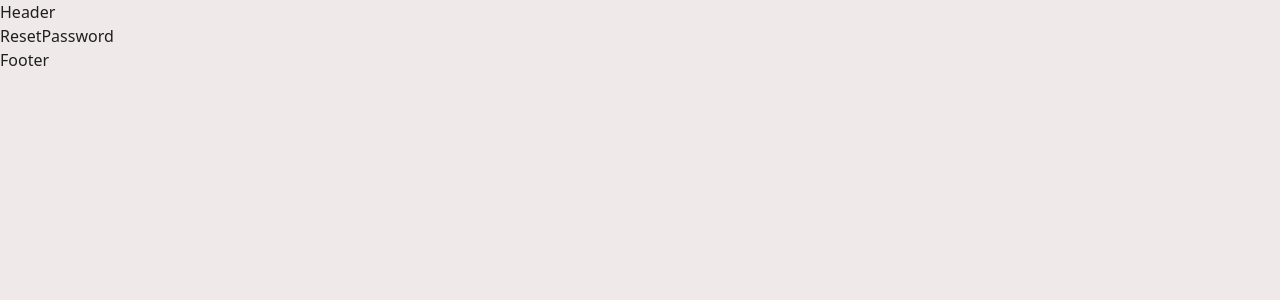
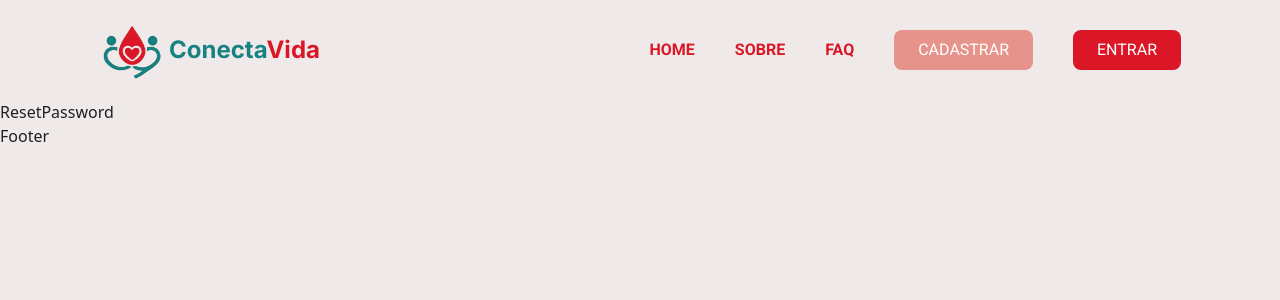
Before and after one commit to flaviare1s/maisprati-hub, a React (Vite) app: page /reset-password in a window 1280 px wide. Shown: the top 300 px of the page. Built offline with nearby package versions, Linux system fonts and the light colour scheme.

Commit message:
feat: header

```diff
--- a/index.html
+++ b/index.html
@@ -7,7 +7,7 @@
     <link rel="preconnect" href="https://fonts.googleapis.com">
     <link rel="preconnect" href="https://fonts.gstatic.com" crossorigin>
     <link
-      href="https://fonts.googleapis.com/css2?family=Open+Sans:ital,wght@0,300..800;1,300..800&family=Roboto:ital,wght@0,100..900;1,100..900&display=swap"
+      href="https://fonts.googleapis.com/css2?family=Inter:ital,opsz,wght@0,14..32,100..900;1,14..32,100..900&family=Open+Sans:ital,wght@0,300..800;1,300..800&family=Roboto:ital,wght@0,100..900;1,100..900&display=swap"
       rel="stylesheet">
     <title>ConectaVida</title>
   </head>
--- a/src/components/Header.jsx
+++ b/src/components/Header.jsx
@@ -1,5 +1,23 @@
+import { Link } from 'react-router-dom'
+import logo from '../assets/images/logo_conectavida.png'
+import { MenuDesktop } from './MenuDesktop'
+import { MenuMobile } from './MenuMobile'
+
 export const Header = () => {
   return (
-    <div>Header</div>
+    <header className='h-[100px] flex items-center justify-between px-[35px] lg:w-[90%] m-auto'>
+      <Link to='/' className='flex items-center'>
+        <div className='w-[70px]'>
+          <img className='w-full' src={logo} alt="Logo" />
+        </div>
+        <h1 className='font-inter text-2xl font-bold text-blue-logo hidden md:block'>Conecta<span className='text-red-logo'>Vida</span></h1>
+      </Link>
+      <div className='hidden md:block'>
+        <MenuDesktop />
+      </div>
+      <div className='block md:hidden'>
+        <MenuMobile />
+      </div>
+    </header>
   )
 }
--- a/src/components/MenuDesktop.jsx
+++ b/src/components/MenuDesktop.jsx
@@ -1,5 +1,13 @@
+import { Link } from "react-router-dom"
+
 export const MenuDesktop = () => {
   return (
-    <div>MenuDesktop</div>
+    <nav className="flex items-center gap-6 lg:gap-10 font-roboto">
+      <Link to='/' className='uppercase font-lg text-red-logo font-bold hover:text-red-secondary link-nav'>Home</Link>
+      <Link to='/about' className='uppercase font-lg text-red-logo font-bold hover:text-red-secondary link-nav'>Sobre</Link>
+      <Link to='/faq' className='uppercase font-lg text-red-logo font-bold hover:text-red-secondary link-nav'>Faq</Link>
+      <Link to='/register' className="uppercase font-lg text-white bg-bg-menu-mobile hover:bg-bg-btn-menu-mobile py-2 px-6 rounded-lg" >Cadastrar</Link>
+      <Link to='/login' className="uppercase font-lg text-white bg-red-logo hover:bg-red-secondary py-2 px-6 rounded-lg" >Entrar</Link>
+    </nav>
   )
 }
--- a/src/components/MenuMobile.jsx
+++ b/src/components/MenuMobile.jsx
@@ -1,5 +1,37 @@
+import { useState } from 'react';
+import { Link } from 'react-router-dom';
+import { HiMenu, HiX } from 'react-icons/hi';
+
 export const MenuMobile = () => {
+  const [isOpen, setIsOpen] = useState(false);
+
+  const handleLinkClick = () => {
+    setIsOpen(false);
+  };
+
   return (
-    <div>MenuMobile</div>
-  )
-}
+    <div>
+      <button
+        onClick={() => setIsOpen(!isOpen)}
+        className="text-roxo-primario focus:outline-none cursor-pointer"
+        aria-label="Abrir menu"
+      >
+        {isOpen ? <HiX size={34} /> : <HiMenu size={34} />}
+      </button>
+
+      <nav
+        className={`
+          absolute top-[104px] right-0 w-full h-screen bg-light shadow-lg p-6 rounded-bl-md z-50 flex flex-col gap-4
+          transform transition-transform duration-300 ease-out
+          ${isOpen ? 'translate-y-0 opacity-100' : '-translate-y-4 opacity-0 pointer-events-none'}
+        `}
+      >
+        <Link to='/' onClick={handleLinkClick} className='uppercase font-lg text-red-logo font-bold hover:text-red-secondary link-nav'>Home</Link>
+        <Link to='/about' onClick={handleLinkClick} className='uppercase font-lg text-red-logo font-bold hover:text-red-secondary link-nav'>Sobre</Link>
+        <Link to='/faq' onClick={handleLinkClick} className='uppercase font-lg text-red-logo font-bold hover:text-red-secondary link-nav'>Faq</Link>
+        <Link to='/register' onClick={handleLinkClick} className="uppercase font-lg text-white bg-bg-menu-mobile hover:bg-bg-btn-menu-mobile py-2 px-6 rounded-lg" >Cadastrar</Link>
+        <Link to='/login' onClick={handleLinkClick} className="uppercase font-lg text-white bg-red-logo hover:bg-red-secondary py-2 px-6 rounded-lg" >Entrar</Link>
+      </nav>
+    </div>
+  );
+};
--- a/src/index.css
+++ b/src/index.css
@@ -19,6 +19,7 @@
 
   --font-roboto: 'Roboto', sans-serif;
   --font-open-sans: 'Open Sans', sans-serif;
+  --font-inter: 'Inter', sans-serif;
 }
 
 body {
@@ -30,3 +31,22 @@ body {
   background-color: #1F1F1F;
   color: #F0E9E9;
 }
+
+.link-nav {
+  position: relative;
+}
+
+.link-nav::after {
+  position: absolute;
+  content: "";
+  bottom: -6px;
+  left: 0;
+  height: 2px;
+  width: 0;
+  background-color: var(--color-red-secondary);
+  transition: width 0.3s ease;
+}
+
+.link-nav:hover::after {
+  width: 100%;
+}
```
